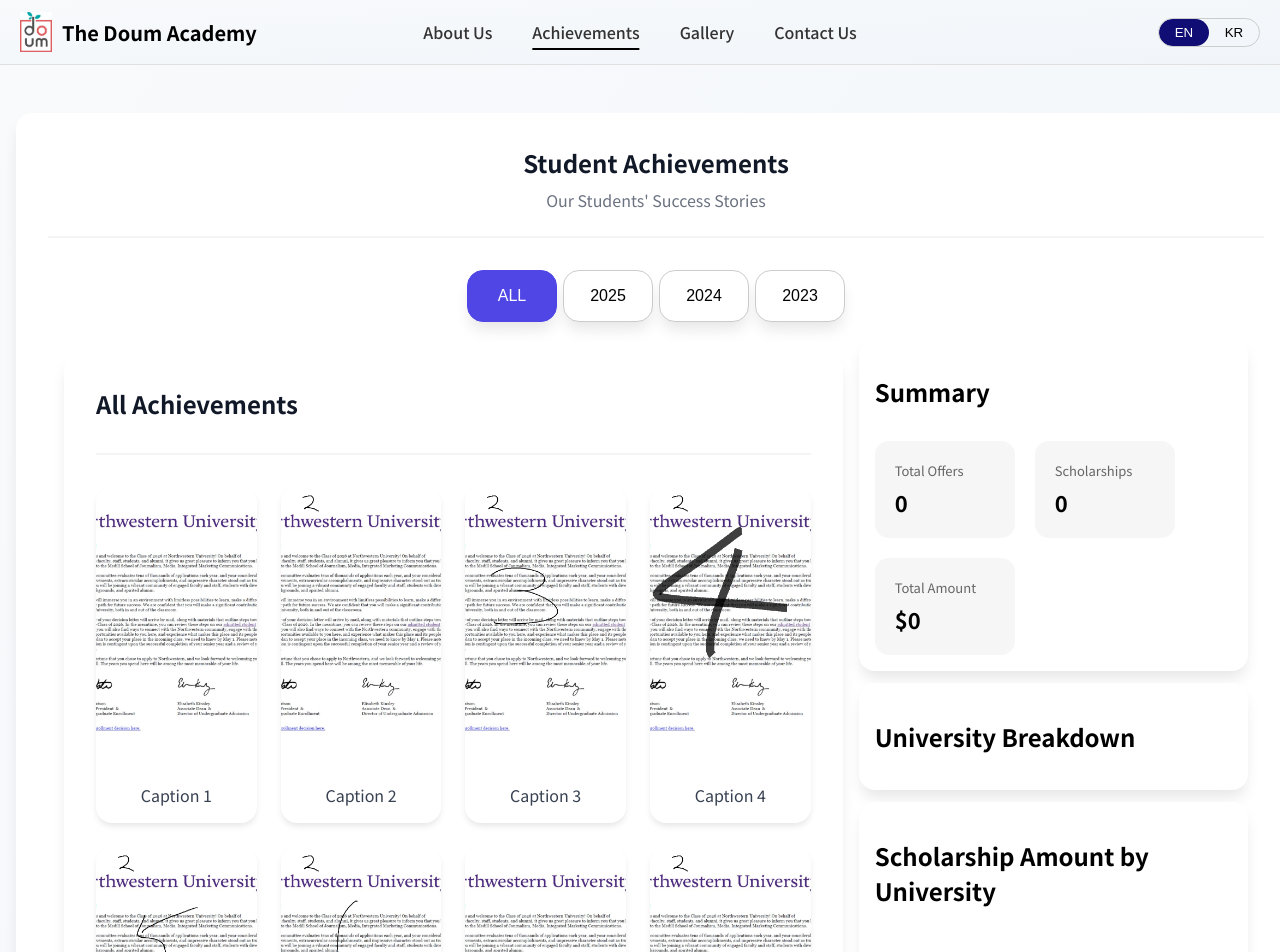
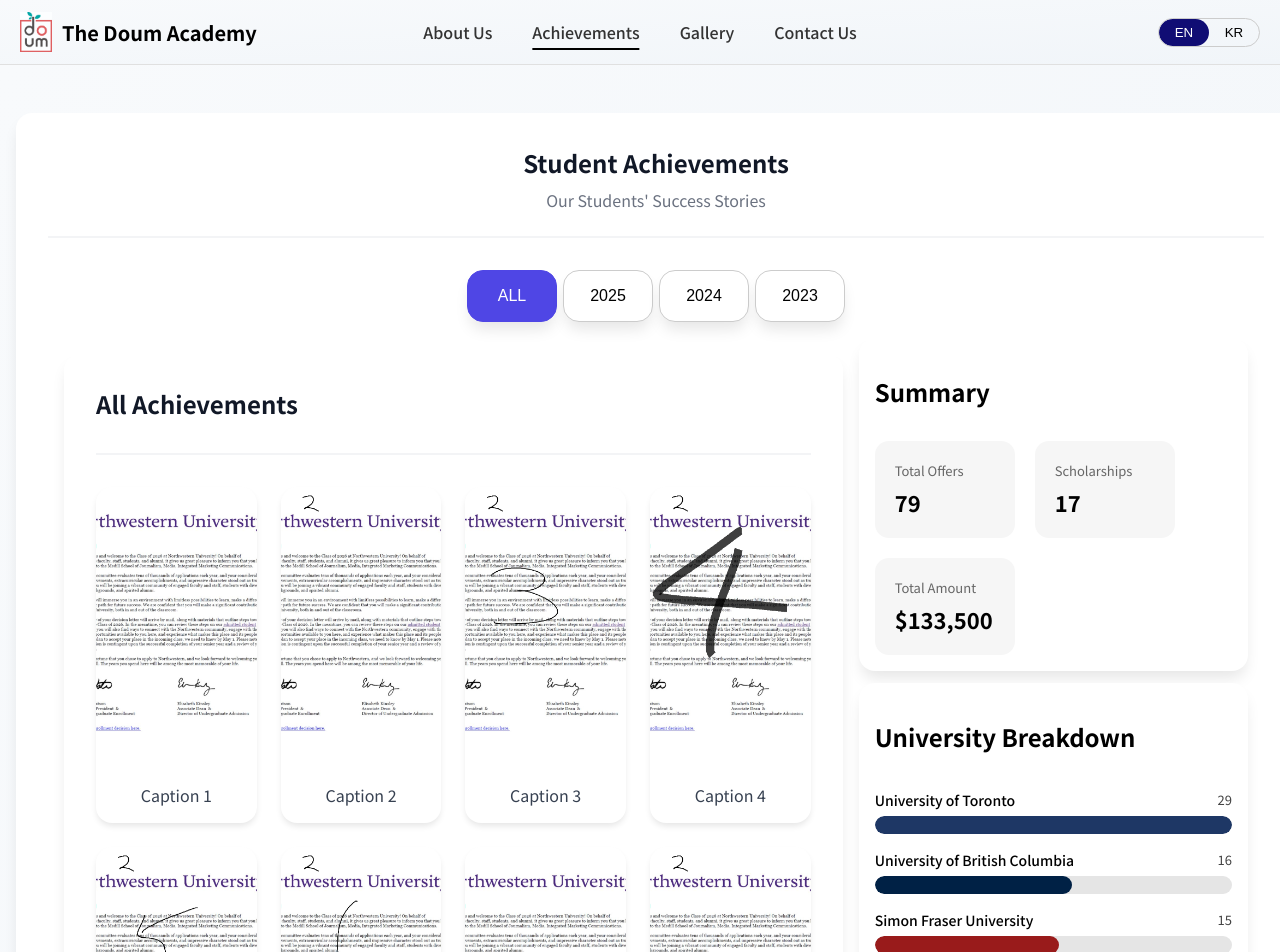
Before and after one commit to junuiui/the-doum-academy-website, a Next.js app in the folder frontend/: page /achievements in a window 1280 px wide. Shown: the top 952 px of the page. Built offline with nearby package versions, Linux system fonts and the light colour scheme.

Commit message:
year filter, sorting updated

```diff
--- a/frontend/src/app/achievements/page.tsx
+++ b/frontend/src/app/achievements/page.tsx
@@ -144,7 +144,7 @@
 
                     {/* Stats Section */}
                     <div>
-                        <StatsSection rawData={rawData} />
+                        <StatsSection rawData={rawData} year={selectedYear.toString()} />
                     </div>
                 </div>
             </div>
```
